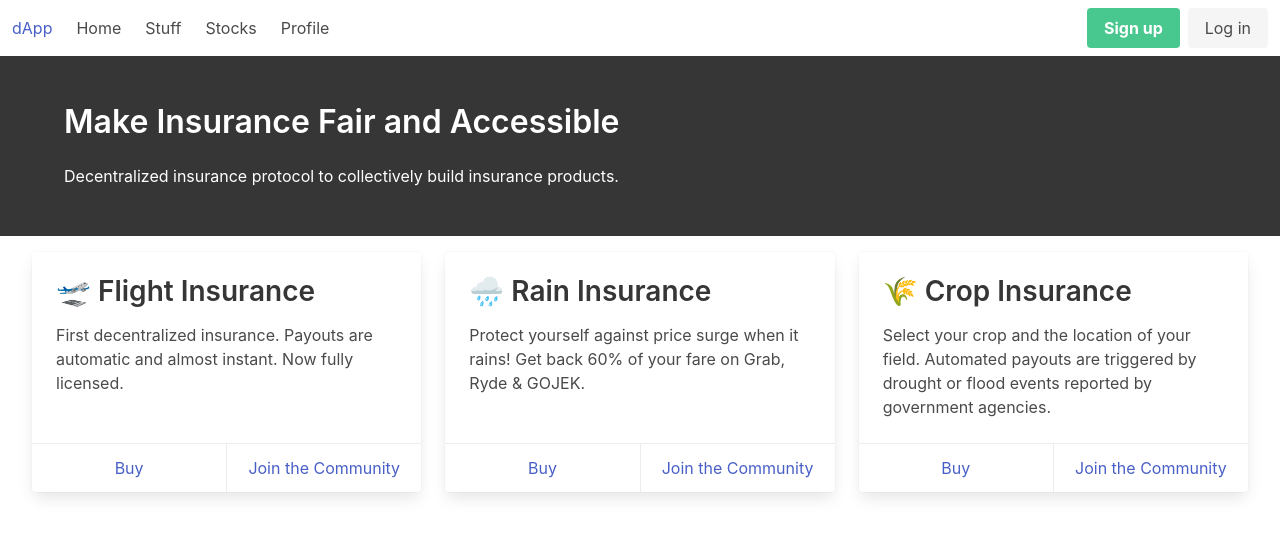
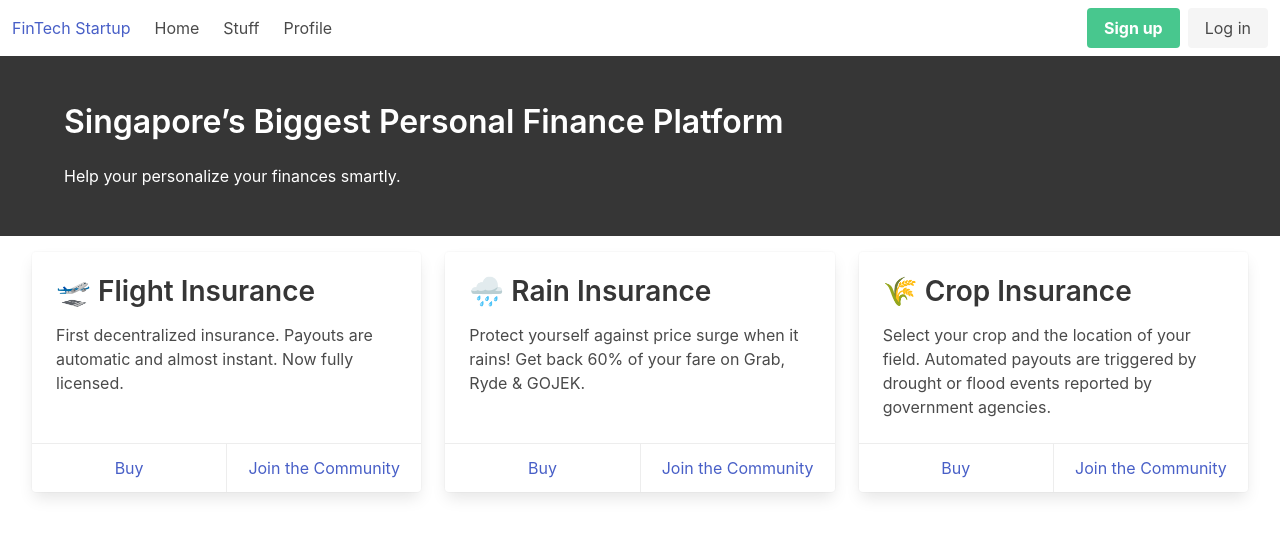
Before and after one commit to is444-smartfin/app, a React (Create React App) app: page / in a window 1280 px wide. Shown: the top 536 px of the page. Built offline with nearby package versions, Linux system fonts and the light colour scheme.

Commit message:
feat: onboarding, cleanup

```diff
--- a/src/Router.js
+++ b/src/Router.js
@@ -2,7 +2,6 @@ import React from "react";
 import { BrowserRouter, Switch, Route } from "react-router-dom";
 import Home from "./components/Home";
 import TopNavbar from "./components/UI/TopNavbar";
-import Stocks from "./components/Pages/Stocks";
 import ProtectedRoute from "./auth/ProtectedRoute";
 import Profile from "./components/Pages/Profile";
 import Onboarding from "./components/Pages/Onboarding";
@@ -18,7 +17,6 @@ export default function Router() {
           <Route exact path="/">
             <Home />
           </Route>
-          <Route path="/stocks" component={Stocks} />
           <ProtectedRoute path="/profile" component={Profile} />
           <Route path="/onboarding" component={Onboarding} />
         </Switch>
--- a/src/components/Home.js
+++ b/src/components/Home.js
@@ -17,11 +17,10 @@ function Home() {
       <section className="hero is-dark mb-4">
         <div className="hero-body">
           <div className="container">
-            <h1 className="title">Make Insurance Fair and Accessible</h1>
-            <p>
-              Decentralized insurance protocol to collectively build insurance
-              products.
-            </p>
+            <h1 className="title">
+              Singapore’s Biggest Personal Finance Platform
+            </h1>
+            <p>Help your personalize your finances smartly.</p>
           </div>
         </div>
       </section>
--- a/src/components/Pages/Onboarding.js
+++ b/src/components/Pages/Onboarding.js
@@ -1,9 +1,6 @@
 import React, { useState } from "react";
 import { useLocation } from "react-router-dom";
-import JWTDecode from "jwt-decode";
-
-export const API_URL = "https://api.is452.cloud";
-// export const API_URL = "http://localhost:5000";
+import { API_URL } from "../../utils/utils";
 
 const initialFormData = Object.freeze({
   name: "",
@@ -13,7 +10,6 @@ function Onboarding() {
   const location = useLocation();
   const params = new URLSearchParams(location.search);
   const token = params.get("token");
-  const jwtClaims = JWTDecode(token);
   // console.log(jwtClaims);
 
   const [formData, updateFormData] = useState(initialFormData);
@@ -31,7 +27,7 @@ function Onboarding() {
 
     // Set final post data to include email, not very secure but ok
     // Should send bearer token instead, then check serverside!
-    const data = { ...formData, email: jwtClaims.email };
+    const data = { ...formData, token };
 
     // Post to API
     console.log(data);
@@ -39,12 +35,13 @@ function Onboarding() {
       method: "POST",
       headers: {
         Accept: "application/json",
+        Authorization: `Bearer ${token}`,
         "Content-Type": "application/json",
       },
       body: JSON.stringify(data),
     }).then((response) => console.log(response));
     const state = params.get("state");
-    window.location.href = `https://is452.us.auth0.com/continue?state=${state}`;
+    // window.location.href = `https://is452.us.auth0.com/continue?state=${state}`;
   };
 
   return (
--- a/src/components/Pages/Profile.js
+++ b/src/components/Pages/Profile.js
@@ -1,9 +1,7 @@
 import React, { useEffect, useState } from "react";
 import { useAuth0 } from "@auth0/auth0-react";
 import { Link } from "react-router-dom";
-
-export const API_URL = "https://api.is452.cloud";
-// export const API_URL = "http://localhost:5000";
+import { API_URL } from "../../utils/utils";
 
 function Profile() {
   const { user, getAccessTokenSilently } = useAuth0();
--- a/src/components/UI/TopNavbar.js
+++ b/src/components/UI/TopNavbar.js
@@ -47,7 +47,7 @@ function TopNavbar() {
       <nav className="navbar" role="navigation" aria-label="main navigation">
         <div className="navbar-brand">
           <Link to="/" className="navbar-item">
-            dApp
+            FinTech Startup
           </Link>
           <Link to="/" className="navbar-burger burger" />
         </div>
@@ -58,9 +58,6 @@ function TopNavbar() {
             </Link>
             <Link to="/stuff" className="navbar-item">
               Stuff
-            </Link>
-            <Link to="/stocks" className="navbar-item">
-              Stocks
             </Link>
             <Link to="/profile" className="navbar-item">
               Profile
--- a/src/index.js
+++ b/src/index.js
@@ -12,8 +12,8 @@ ReactDOM.render(
       domain="smu-digibank.us.auth0.com"
       clientId="q7COjT7tlDgn8zKeYveAd2Hrfjo4fBLi"
       redirectUri={window.location.origin}
-      audience="https://ourfin.tech/"
-      scope="read:profile write:profile read:bids create:bids"
+      audience="https://api.ourfin.tech/"
+      scope="read:profile write:profile read:tbank write:tbank"
     >
       <App />
     </Auth0Provider>
--- /dev/null
+++ b/src/utils/utils.js
@@ -0,0 +1,3 @@
+// export const API_URL = "https://api.is452.cloud";
+export const API_URL = "http://localhost:5000";
+export const API_TEST = "";
```
Also changed, not shown: 1 other file (tests, documents, lock files or other folders).
